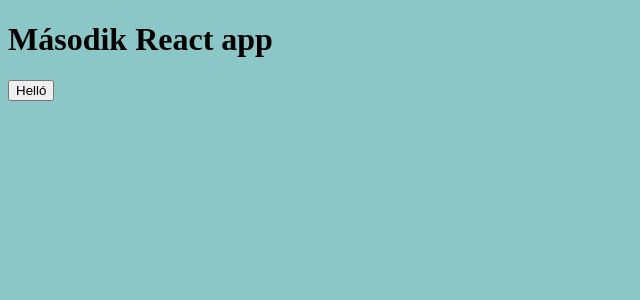
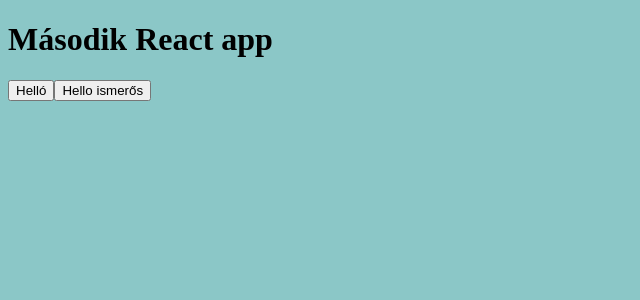
Before and after one commit to ZomboriMark/GyakorlatiF20250922, a React (Vite) app: page / in a window 1280 px wide. Shown: the top 300 px of the page, without its empty margins (0-640 px from the left). Built offline with nearby package versions, Linux system fonts and the light colour scheme.

Commit message:
HelloMekkElek

```diff
--- a/src/components/Hello.jsx
+++ b/src/components/Hello.jsx
@@ -2,9 +2,14 @@
 const sayHello = () => {
     window.alert('Helló Világ')
 }
+const sayHelloVki = (nev) =>{
+    window.alert("Helló " +nev)
+}
+var vki = "Mekk Elek";
     return(
         <>
             <button onClick={sayHello}>Helló</button>
+            <button onClick={()=>{sayHelloVki("Mekk Elek")}}>Hello ismerős</button>
         </>
     )
 }
```
